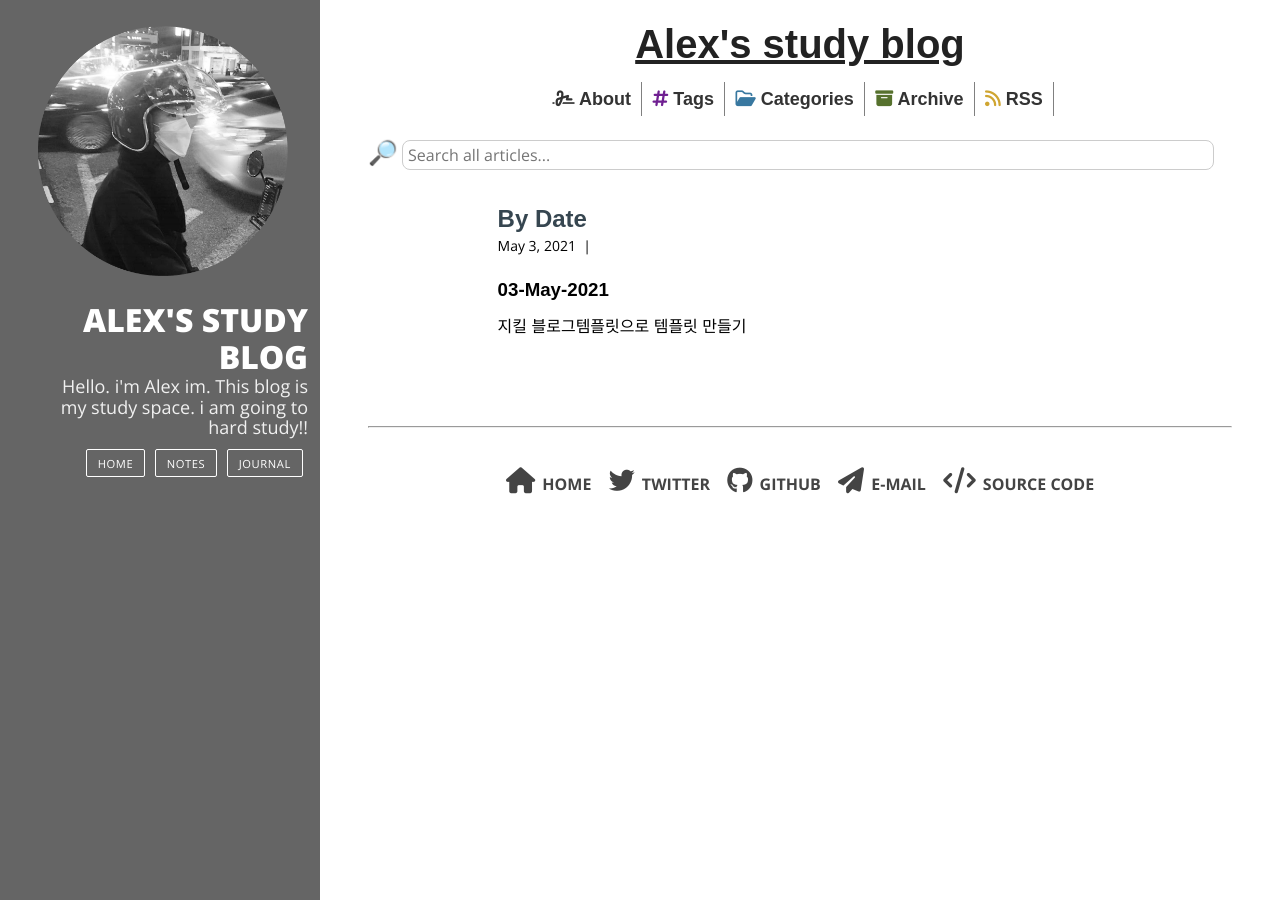
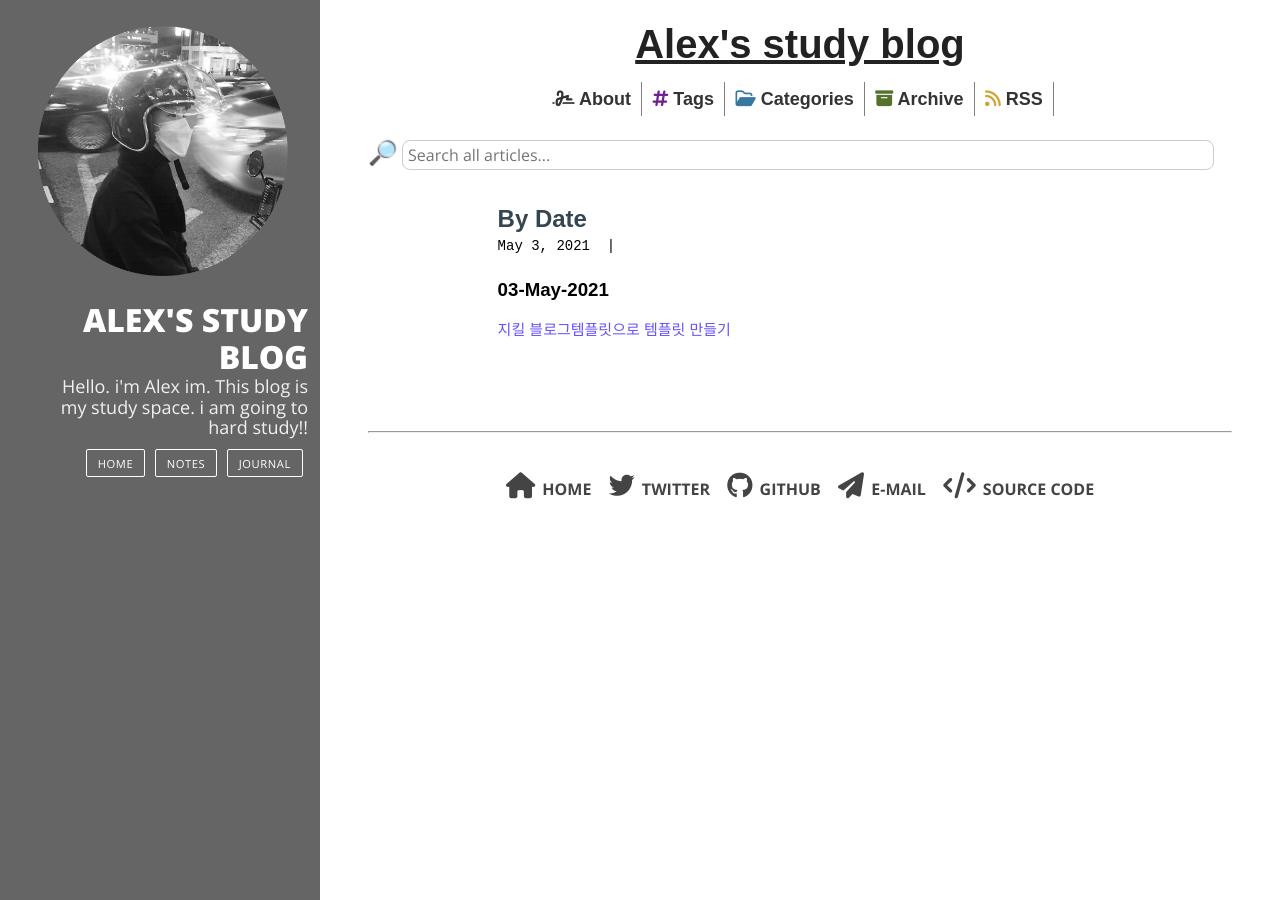
Before and after one commit to brennanbrown/purelog, a Jekyll site: the page built from _pages/dates.md, in a window 1280 px wide. Built offline with Jekyll 4.4.1, drawn with Linux system fonts in a browser that asks for light colours; nearby versions of some CDN libraries.

Commit message:
0503 posting 2

```diff
--- a/assets/main.css
+++ b/assets/main.css
@@ -19,7 +19,7 @@
 
 a {
   text-decoration: none;
-  color: black;
+  color: #6652FF;
 }
 
 a:hover,
@@ -190,7 +190,7 @@
   font-size: 18px;
   font-weight: 400;
   letter-spacing: 0.1em;
-  font-family: "Open Sans", sans-serif;
+  font-family: 'Nanum Gothic Coding', monospace;
 }
 
 .content {
@@ -214,16 +214,16 @@
 }
 
 .post-header p {
-  font-family: "Open Sans", sans-serif;
+  font-family: 'Nanum Gothic Coding', monospace;
   font-size: 14px;
   margin-top: -10px;
 }
 
 .post-body p,
 .post-body li {
-  font-size: 16px;
+  font-size: 15px;
   text-align: justify;
-  line-height: 1.5;
+  line-height: 2;
 }
 
 .post-body blockquote p {
@@ -248,7 +248,7 @@
 }
 
 .post-meta {
-  font-family: "Noto Sans KR", sans-serif;
+  font-family: 'Nanum Gothic Coding', monospace;
   color: #444;
   margin: 0;
 }
```
Also changed, not shown: _posts/2021-05-02-my-first-post.md (+14 -2 lines).
